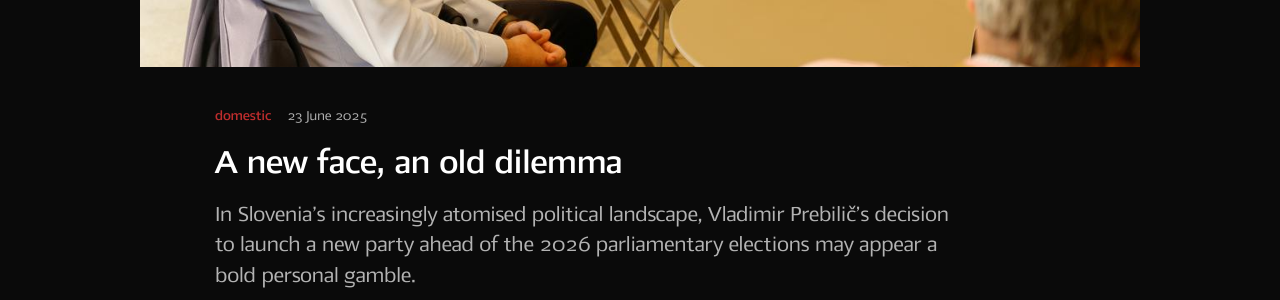
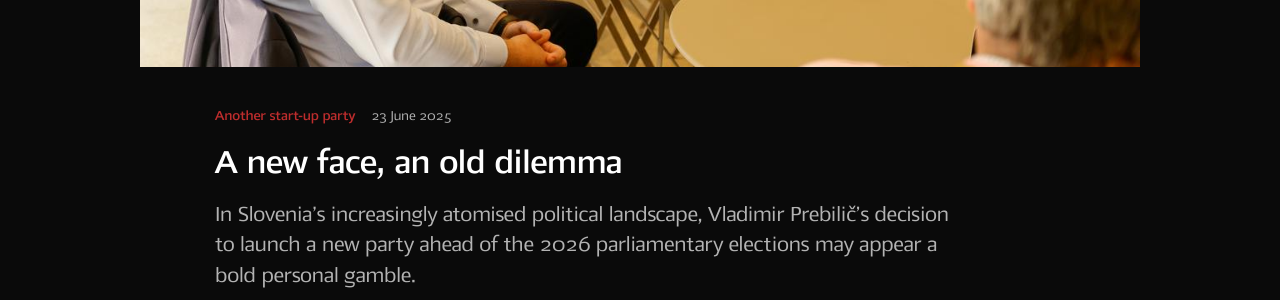
Before and after one commit to tfhoerest/azt, a Jekyll site: the page built from index.html, in a window 1280 px wide. Shown: the part 740-1040 px from the top of the page. Built offline with Jekyll 4.4.1, drawn with Linux system fonts in a browser that asks for light colours; some web fonts are replaced; the list of posts is cut into pages by our own code.

Commit message:
Update 2025-06-23-bid-for-relevance.md

```diff
--- a/_posts/2025-06-23-bid-for-relevance.md
+++ b/_posts/2025-06-23-bid-for-relevance.md
@@ -3,6 +3,7 @@ layout: post
 title: "A new face, an old dilemma"
 date: 2025-06-23
 category: domestic    # or domestic, opinion
+category_display: "Another start-up party"
 author: "Sloterdik"
 image: "https://tramci.github.io/azt/assets/images/messiah.jpg"   # optional
 excerpt: "In Slovenia’s increasingly atomised political landscape, Vladimir Prebilič’s decision to launch a new party ahead of the 2026 parliamentary elections may appear a bold personal gamble."
```
